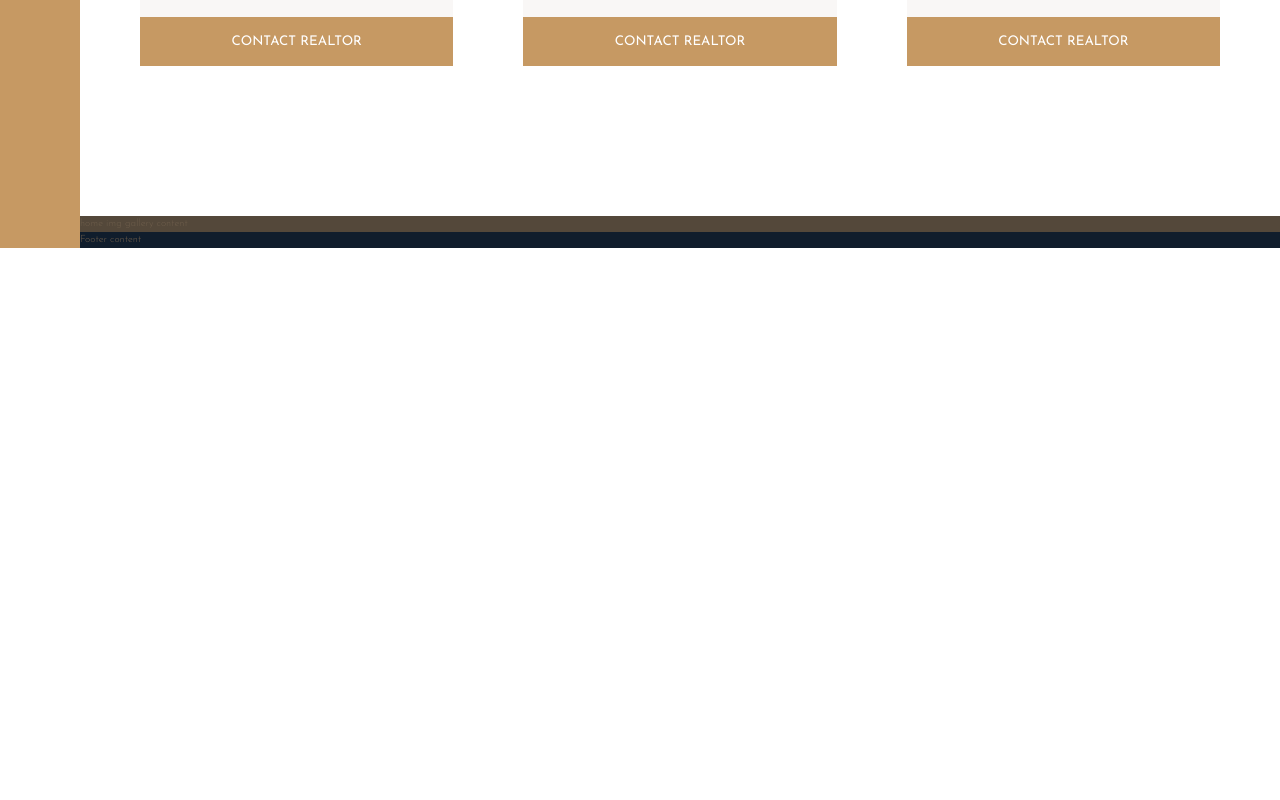
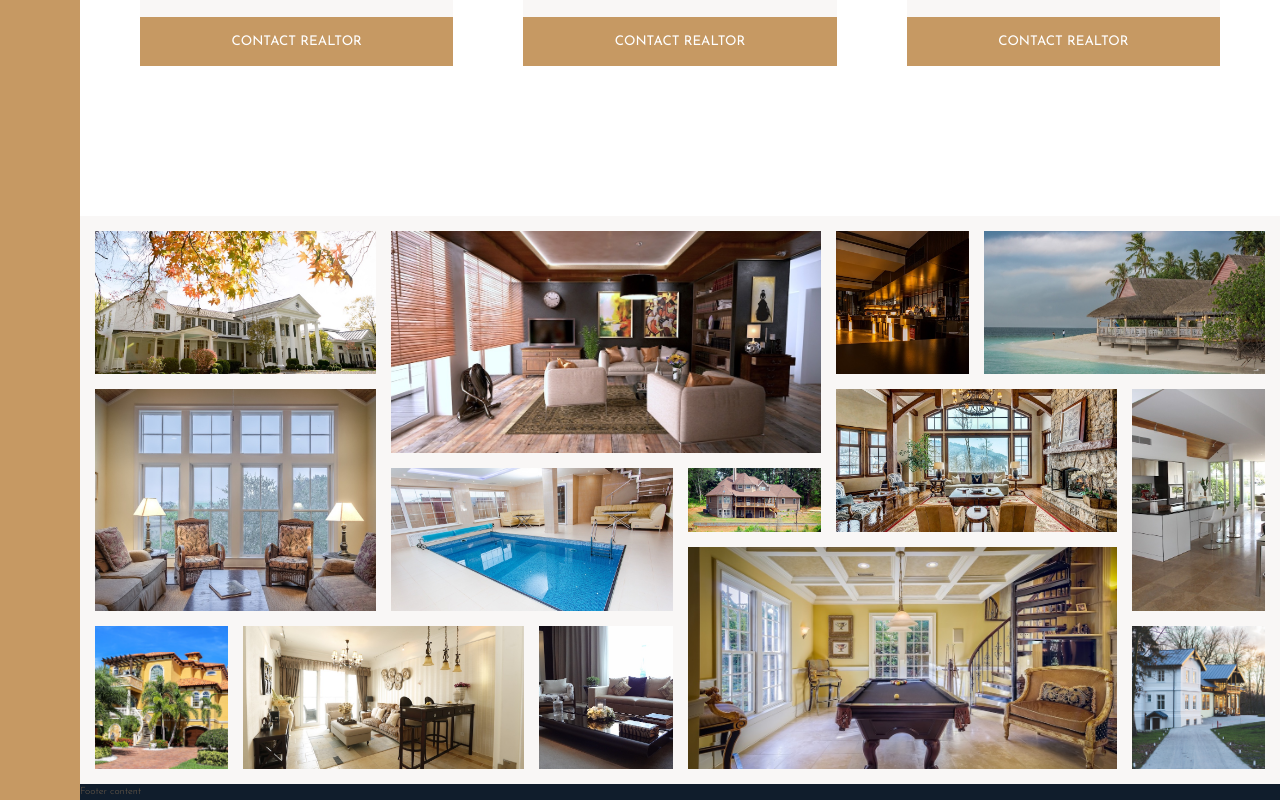
Before and after one commit to landon-sturgeon/real-estate-example, a React (Create React App) app: page / in a window 1280 px wide. Shown: the part 2804-3604 px from the top of the page. Before the commit the page ends 3052 px from the top, so only its background shows below. Built offline with nearby package versions, Linux system fonts and the light colour scheme.

Commit message:
added all the images with their formatting

```diff
--- a/src/components/home-img-gallery/home-img-gallery.component.js
+++ b/src/components/home-img-gallery/home-img-gallery.component.js
@@ -1,10 +1,40 @@
 import React from "react";
 
-import { HomeImgGalleryContainer } from "./home-img-gallery.style";
+import Gal1 from "../../img/gal-1.jpeg";
+import Gal2 from "../../img/gal-2.jpeg";
+import Gal3 from "../../img/gal-3.jpeg";
+import Gal4 from "../../img/gal-4.jpeg";
+import Gal5 from "../../img/gal-5.jpeg";
+import Gal6 from "../../img/gal-6.jpeg";
+import Gal7 from "../../img/gal-7.jpeg";
+import Gal8 from "../../img/gal-8.jpeg";
+import Gal9 from "../../img/gal-9.jpeg";
+import Gal10 from "../../img/gal-10.jpeg";
+import Gal11 from "../../img/gal-11.jpeg";
+import Gal12 from "../../img/gal-12.jpeg";
+import Gal13 from "../../img/gal-13.jpeg";
+import Gal14 from "../../img/gal-14.jpeg";
+
+import {
+    HomeImgGalleryContainer, GalleryImage
+} from "./home-img-gallery.style";
 
 const HomeImgGallery = () => (
     <HomeImgGalleryContainer>
-        home img gallery content
+        <GalleryImage imgNum="one" src={Gal1} alt="Gallery image 1"/>
+        <GalleryImage imgNum="two" src={Gal2} alt="Gallery image 2"/>
+        <GalleryImage imgNum="three" src={Gal3} alt="Gallery image 3"/>
+        <GalleryImage imgNum="four" src={Gal4} alt="Gallery image 4"/>
+        <GalleryImage imgNum="five" src={Gal5} alt="Gallery image 5"/>
+        <GalleryImage imgNum="six" src={Gal6} alt="Gallery image 6"/>
+        <GalleryImage imgNum="seven" src={Gal7} alt="Gallery image 7"/>
+        <GalleryImage imgNum="eight" src={Gal8} alt="Gallery image 8"/>
+        <GalleryImage imgNum="nine" src={Gal9} alt="Gallery image 9"/>
+        <GalleryImage imgNum="ten" src={Gal10} alt="Gallery image 10"/>
+        <GalleryImage imgNum="eleven" src={Gal11} alt="Gallery image 11"/>
+        <GalleryImage imgNum="twelve" src={Gal12} alt="Gallery image 12"/>
+        <GalleryImage imgNum="thirteen" src={Gal13} alt="Gallery image 13"/>
+        <GalleryImage imgNum="fourteen" src={Gal14} alt="Gallery image 14"/>
     </HomeImgGalleryContainer>
 );
 
--- a/src/components/home-img-gallery/home-img-gallery.style.js
+++ b/src/components/home-img-gallery/home-img-gallery.style.js
@@ -1,8 +1,116 @@
-import styled from "styled-components";
+import styled, { css } from "styled-components";
 
 import { COLORS } from "../../scss/_variables.style";
 
+const imgModifier = (props) => {
+    var outputCss = "";
+    switch (props.imgNum) {
+        case "one":
+            outputCss = css`
+                grid-row: 1 / span 2;
+                grid-column: 1 / span 2;
+            `;
+            break;
+        case "two":
+            outputCss = css`
+                grid-row: 1 / span 3;
+                grid-column: 3 / span 3;
+            `;
+            break;
+        case "three":
+            outputCss = css`
+                grid-row: 1 / span 2;
+                grid-column: 6 / 7;
+            `;
+            break;
+        case "four":
+            outputCss = css`
+                grid-row: 1 / span 2;
+                grid-column: 7 / span 2;
+            `;
+            break;
+        case "five":
+            outputCss = css`
+                grid-row: 3 / span 3;
+                grid-column: 1 / span 2;
+            `;
+            break;
+        case "six":
+            outputCss = css`
+                grid-row: 4 / span 2;
+                grid-column: 3 / span 2;
+            `;
+            break;
+        case "seven":
+            outputCss = css`
+                grid-row: 4 / 5;
+                grid-column: 5 / 6;
+            `;
+            break;
+        case "eight":
+            outputCss = css`
+                grid-row: 3 / span 2;
+                grid-column: 6 / span 2;
+            `;
+            break;
+        case "nine":
+            outputCss = css`
+                grid-row: 3 / span 3;
+                grid-column: 8 / 9;
+            `;
+            break;
+        case "ten":
+            outputCss = css`
+                grid-row: 6 / span 2;
+                grid-column: 1 / 2;
+            `;
+            break;
+        case "eleven":
+            outputCss = css`
+                grid-row: 6 / span 2;
+                grid-column: 2 / span 2;
+            `;
+            break;
+        case "twelve":
+            outputCss = css`
+                grid-row: 6 / span 2;
+                grid-column: 4 / 5;
+            `;
+            break;
+        case "thirteen":
+            outputCss = css`
+                grid-row: 5 / span 3;
+                grid-column: 5 / span 3;
+            `;
+            break;
+        case "fourteen":
+            outputCss = css`
+                grid-row: 6 / span 2;
+                grid-column: 8 / 9;
+            `;
+            break;
+        default:
+            outputCss = "";
+    }
+    return outputCss;
+}
+
 export const HomeImgGalleryContainer = styled.div`
-    background-color: ${ COLORS.greyDark1 };
+    background-color: ${ COLORS.greyLight1 };
     grid-column: full-start / full-end;
+
+    display: grid;
+    grid-template-columns: repeat(8, 1fr);
+    grid-template-rows: repeat(7, 5vw);
+    grid-gap: 1.5rem;
+    padding: 1.5rem;
 `;
+
+export const GalleryImage = styled.img`
+    width: 100%;
+    height: 100%;
+    object-fit: cover;
+    display: block;
+
+    ${ imgModifier }
+`;
```
